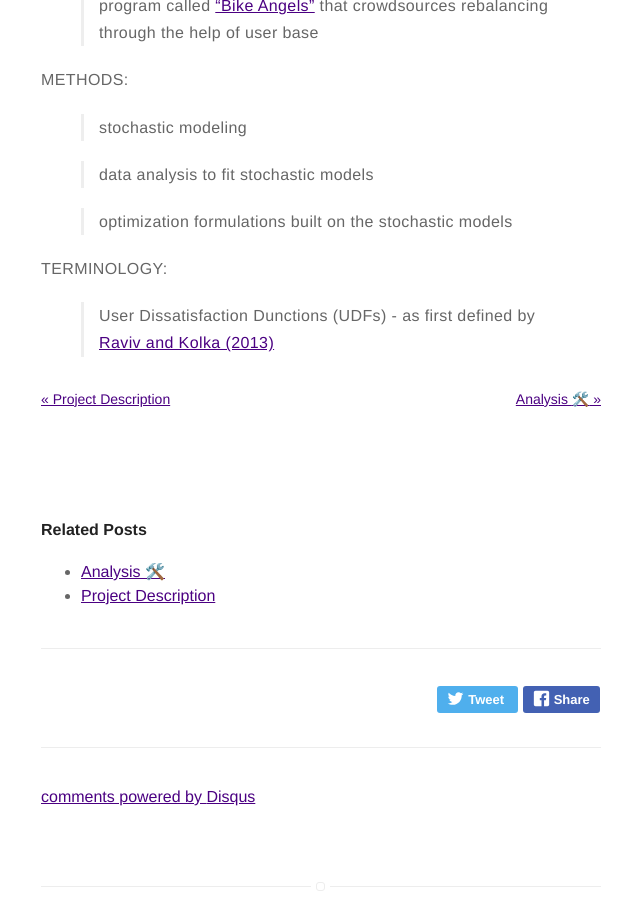
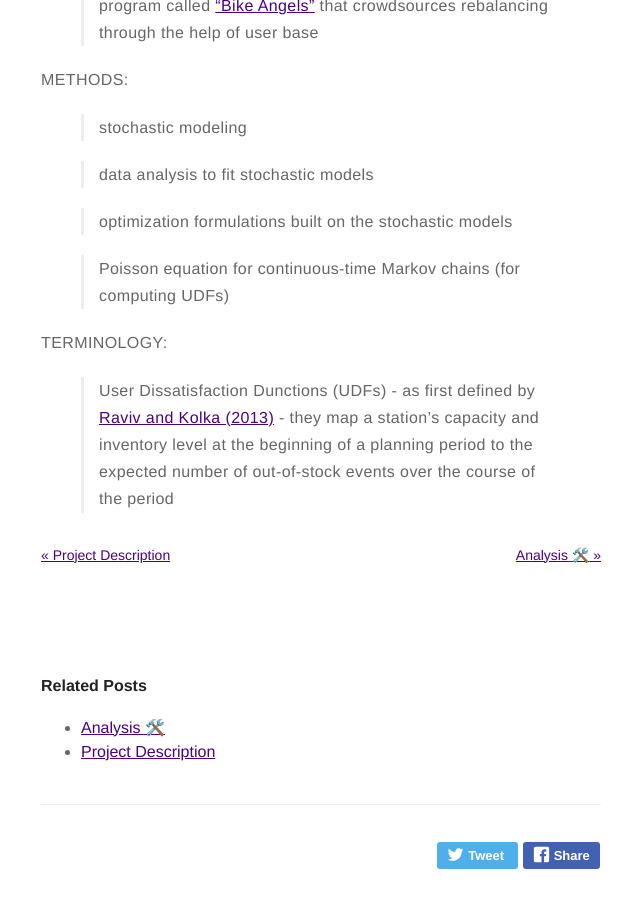
Before and after one commit to dljubenk/dljubenk.github.io, a Jekyll site: the page built from _posts/2019-02-06-literature-study.markdown, in a window 1280 px wide and 900 px high, scrolled down 15108 px. Shown: the whole window, without its empty margins (319-959 px from the left). Built offline with Jekyll 4.4.1, drawn with Linux system fonts in a browser that asks for light colours; emoji names are drawn with the system emoji font; comment, search, counter and statistics services are not loaded.

Commit message:
Update 2019-02-06-literature-study.markdown

```diff
--- a/_posts/2019-02-06-literature-study.markdown
+++ b/_posts/2019-02-06-literature-study.markdown
@@ -373,10 +373,13 @@ METHODS:
 
 > optimization formulations built on the stochastic models
 
+> Poisson equation for continuous-time Markov chains (for computing UDFs)
+
+
 TERMINOLOGY:
 
->  User Dissatisfaction Dunctions (UDFs) - as first defined by [Raviv and Kolka (2013)](https://www.researchgate.net/publication/258222970_Optimal_inventory_management_of_a_bike-sharing_station)
-
+>  User Dissatisfaction Dunctions (UDFs) - as first defined by [Raviv and Kolka (2013)](https://www.researchgate.net/publication/258222970_Optimal_inventory_management_of_a_bike-sharing_station) - they map a station’s
+capacity and inventory level at the beginning of a planning period to the expected number of out-of-stock events over the course of the period
 
 
 [1]: /assets/images/paper1.png
```
